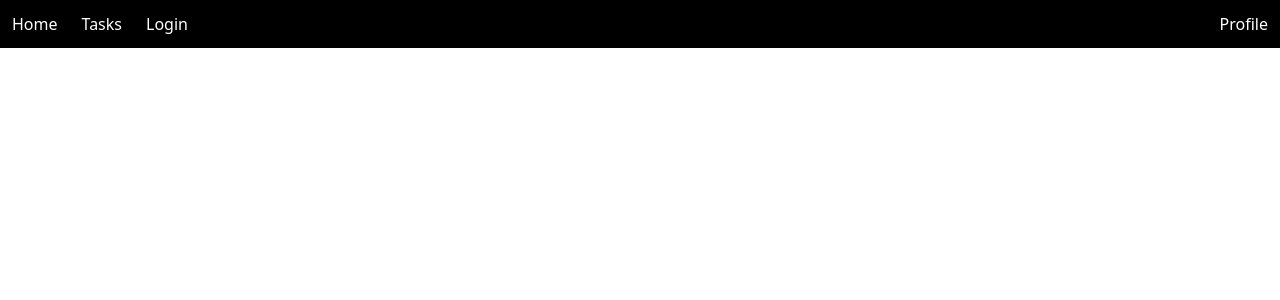
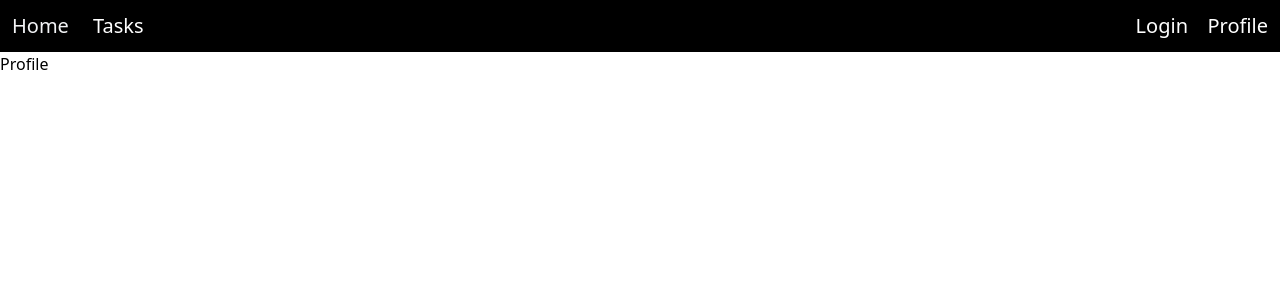
Before and after one commit to mukulv23/To-Do-List, a React (Vite) app: page /profile in a window 1280 px wide. Shown: the top 300 px of the page. Built offline with nearby package versions, Linux system fonts and the light colour scheme.

Commit message:
Routes added

```diff
--- a/src/App.jsx
+++ b/src/App.jsx
@@ -1,10 +1,12 @@
-import Navbar from "./Links/Navbar"
+import Navbar from "./Routes/Navbar"
+import Routing from "./Routes/Routing"
 
 
 function App() {
   return (
     <>
     <Navbar/>
+    <Routing/>
     </>
   )
 }
--- a/src/Links/Navbar.jsx
+++ /dev/null
@@ -1,18 +0,0 @@
-import React from 'react'
-
-import { NavLink } from 'react-router-dom'
-
-const Navbar = () => {
-    return (
-        <>
-            <div className='bg-black text-white flex'>
-                <NavLink className='p-3' to='/'>Home</NavLink>
-                <NavLink className='p-3' to='/tasks'>Tasks</NavLink>
-                <NavLink className='p-3' to='/login'>Login</NavLink>
-                <NavLink className='p-3 absolute right-0' to='/profile'>Profile</NavLink>
-            </div>
-        </>
-    )
-}
-
-export default Navbar
--- /dev/null
+++ b/src/Routes/Navbar.jsx
@@ -0,0 +1,18 @@
+import React from 'react'
+
+import { NavLink } from 'react-router-dom'
+
+const Navbar = () => {
+    return (
+        <>
+            <div className='bg-black text-white flex'>
+                <NavLink className='p-3 text-xl hover:text-gray-100' to='/'>Home</NavLink>
+                <NavLink className='p-3 text-xl'  to='/tasks'>Tasks</NavLink>
+                <NavLink className='p-3 text-xl absolute right-20' to='/login'>Login</NavLink>
+                <NavLink className='p-3 text-xl absolute right-0' to='/profile'>Profile</NavLink>
+            </div>
+        </>
+    )
+}
+
+export default Navbar
--- /dev/null
+++ b/src/Routes/Routing.jsx
@@ -0,0 +1,21 @@
+import React from 'react'
+import { Route, Routes } from 'react-router-dom'
+import Home from '../Components/Home'
+import Tasks from '../Components/Tasks'
+import Login from '../Components/Login'
+import Profile from '../Components/Profile'
+
+const Routing = () => {
+  return (
+    <>
+    <Routes>
+        <Route path='/' element={<Home/>}/>
+        <Route path='/tasks' element={<Tasks/>}/>
+        <Route path='/login' element={<Login/>}/>
+        <Route path='/profile' element={<Profile/>}/>
+    </Routes>
+    </>
+  )
+}
+
+export default Routing
```
